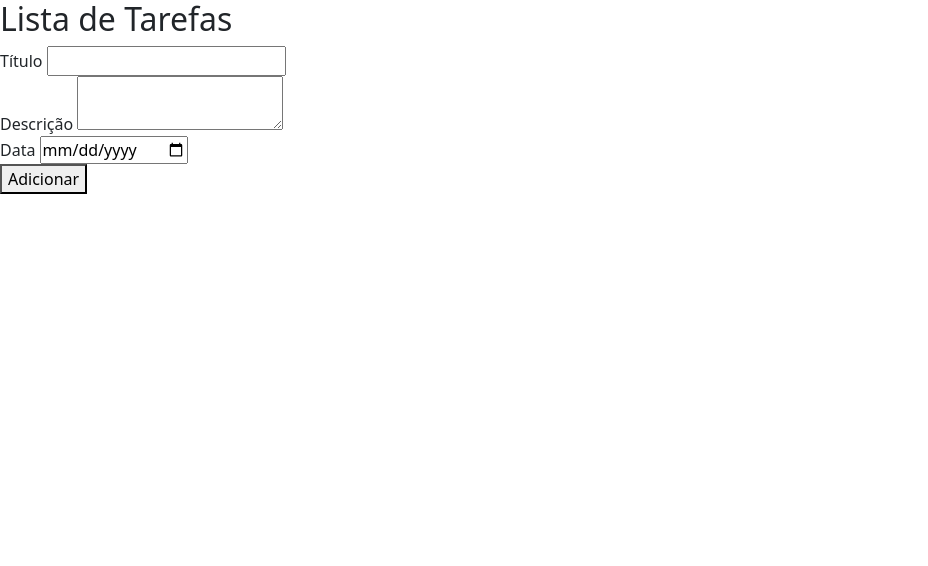
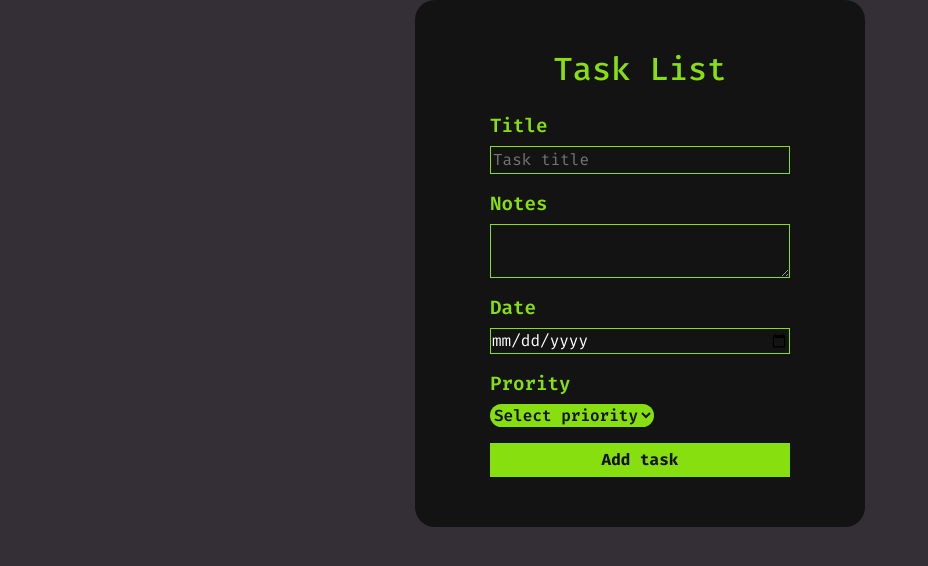
Before and after one commit to CaioHLuwi/task-list, a plain HTML site: page index.html in a window 1280 px wide. Shown: the whole page, without its empty margins (0-928 px from the left). Drawn offline with nearby package versions, Linux system fonts and the light colour scheme.

Commit message:
feat: Add priority atribute to task

```diff
--- a/index.html
+++ b/index.html
@@ -4,27 +4,43 @@
     <meta charset="UTF-8">
     <link href="https://cdn.jsdelivr.net/npm/bootstrap@5.3.3/dist/css/bootstrap.min.css" rel="stylesheet" integrity="sha384-QWTKZyjpPEjISv5WaRU9OFeRpok6YctnYmDr5pNlyT2bRjXh0JMhjY6hW+ALEwIH" crossorigin="anonymous">
     <meta name="viewport" content="width=device-width, initial-scale=1.0">
+    <link rel="stylesheet" href="style.css">
     <title>To-do: List</title>
 </head>
 <body>
     <div class="task-area">
         <form>
-            <h2> Lista de Tarefas </h2>
+            <h2> Task List </h2>
+            <fieldset class="input-wrapper">
                 <div class="input-item">
-                <label for="">Título</label>
-                <input type="text" name="tarefa" id="task-field-name">
+                    <label for="">Title</label>
+                    <input type="text" name="task" id="task-field-name" placeholder="Task title">
                 </div>
                 <div class="input-item">
-                <label for="">Descrição</label>
-                <textarea type="text" name="tarefa" id="task-field-name">
+                    <label for="">Notes</label>
+                    <textarea type="text" name="notes" id="task-field-name">
 
                     </textarea>
                 </div>
                 <div class="input-item">
-                <label for="">Data</label>
-                <input type="date" name="tarefa" id="task-field-date">
+                    <label for="">Date</label>
+                    <input type="date" name="date" id="task-field-date">
                 </div>
-            <button onclick="sendTask(event)"> Adicionar </button>
+                <div class="input-item" id="">
+                    <label for="">Prority</label>
+                    <div class="priority-area">
+                        <select name="priority" id="priority-select" onchange="getProperty(event)">
+                            <option selected disabled> Select priority </option>
+                            <option value="High"> High </option>
+                            <option value="Medium"> Medium </option>
+                            <option value="Low"> Low </option>
+                        </select>
+                    </div>
+                </div>
+                <div class="input-item">
+                    <button class="btn-send" onclick="sendTask()"> Add task </button>
+                </div>
+            </fieldset>
         </form>
     </div>
     <div id="task-added-area">
--- a/script.js
+++ b/script.js
@@ -1,9 +1,13 @@
 let tasks = JSON.parse(localStorage.getItem('tasks')) || [];
-function addTask(title, date, description) {
+let taskProperty = '';
+
+function addTask(title, date, description, priority) {
+
     const newTask = {
         title: title,
         date: date,
-        description: description
+        description: description,
+        priority: priority,
     }
 
     tasks.push(newTask);
@@ -11,16 +15,24 @@ function addTask(title, date, description) {
     localStorage.setItem('tasks', JSON.stringify(tasks));
 }
 
+function setProperty(taskProperty) {
+    console.log(taskProperty);
+    return taskProperty;
+}
 
-function sendTask(e) {
+function getProperty(e) {
+    let property = e.target.value;
+    taskProperty = setProperty(property);
+}
+function sendTask() {
     let taskTitle = document.querySelector('#task-field-name').value;
     let taskDate = document.querySelector('#task-field-date').value;
     let taskDescription = document.querySelector('textarea').value;
 
-    if(taskTitle != '' && taskDate != '' && taskDescription != '') {
-        addTask(taskTitle, taskDate, taskDescription);
+    if (taskTitle != '' && taskDate != '' && taskDescription != '') {
+        addTask(taskTitle, taskDate, taskDescription, taskProperty);
     } else {
-        console.log('Preencha os campos.')
+        console.log('Preencha todos os campos e selecione uma prioridade.');
     }
 }
 
@@ -51,12 +63,16 @@ function getTask() {
         let taskDate = createElement('div', 'task-date');
         taskDate.textContent = tasks[task].date;
 
+        let taskPriority = createElement('div', 'task-date');
+        taskPriority.textContent = tasks[task].priority;
+
         addedArea.appendChild(taskItem);
         taskItem.appendChild(taskDone);
         taskItem.appendChild(taskInfo);
         taskInfo.appendChild(taskTitle);
         taskInfo.appendChild(taskDescription)
         taskInfo.appendChild(taskDate);
+        taskInfo.appendChild(taskPriority);
     })
 }
 
--- a/style.css
+++ b/style.css
@@ -0,0 +1,92 @@
+@import url('https://fonts.googleapis.com/css2?family=Fira+Code:wght@300..700&display=swap');
+
+* {
+    font-family: 'Fira Code', monospace;
+}
+
+:root {
+    --primary-color: #131313;
+    --secondary-color: #342e37;
+    --third-color: #88df0f;
+    --fourty-color: #ffff;
+}
+
+body {
+   background-color: var(--secondary-color);
+   width: 100%;
+   height: 100vh;
+   position: relative;
+}
+
+.task-area {
+    background-color: var(--primary-color);
+    border-radius: 20px;
+    display: flex;
+    justify-content: center;
+    align-items: center;
+    width: 450px;
+    padding: 50px;
+    margin: auto;
+}
+
+.task-area h2 {
+    text-align: center;
+    color: var(--third-color);
+}
+
+.task-area .input-wrapper {
+    width: 300px;
+}
+
+.task-area .input-item {
+    display: flex;
+    flex-flow: column;
+    gap: 5px;
+}
+
+.task-area .input-item label {
+    margin-top: 1rem;
+    color: var(--third-color);
+    font-weight: 600;
+    font-size: 1.2rem;
+}
+
+.task-area .input-item input, textarea {
+    background-color: var(--primary-color);
+    border: 1px solid var(--third-color);
+    color: var(--fourty-color);
+    outline: none;
+}
+
+.task-area .input-item .priority-area {
+    display: flex;
+    flex-direction: row;
+    justify-content: space-between;
+}
+
+.task-area .input-item .priority-area select{
+    border: none;
+    background-color: var(--third-color);
+    color: var(--primary-color);
+    font-weight: 600;
+    border-radius: 20px;
+}
+
+.task-area .input-item .priority-area option {
+    background-color: var(--secondary-color);
+    color: var(--third-color);
+}
+
+.task-area .input-item .btn-send {
+    margin-top: 1rem;
+    border: none;
+    background-color: var(--third-color);
+    padding: 5px;
+    color: var(--primary-color);
+    font-weight: 700;
+
+}
+
+#task-added-area {
+    color: var(--fourty-color);
+}
```
Lines whose indentation alone changed are shown as unchanged.
